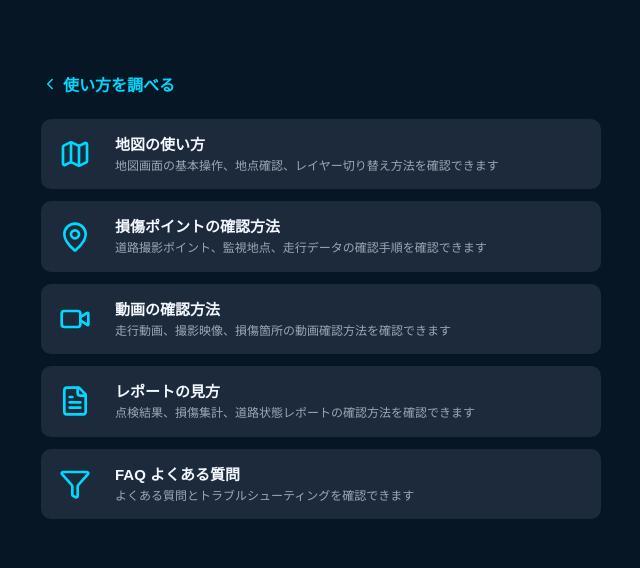
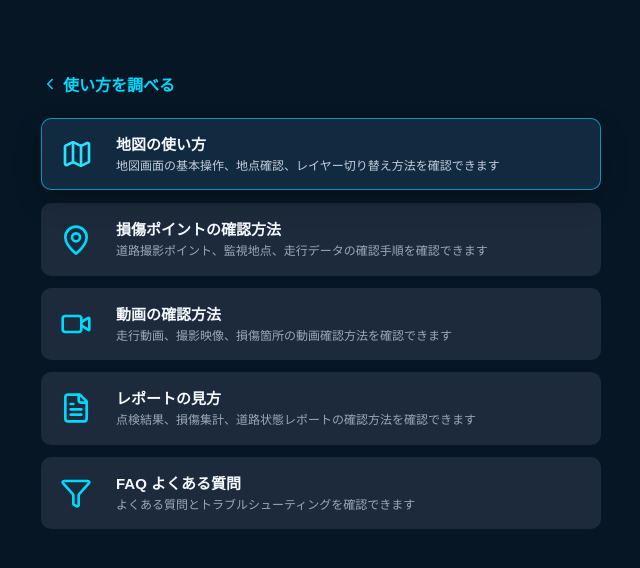
Before and after one commit to Nguyen-An/road-vision-cs-chat, a Next.js app in the folder apps/portal/: page /support/categories in a window 1280 px wide. In both pictures the pointer is over the link 640 px from the left and 154 px from the top of the page. Shown: the top 568 px of the page, without its empty margins (319-959 px from the left). Built offline with nearby package versions, Linux system fonts and the light colour scheme.

Commit message:
Enhance support widget: add hover effects and transitions for improved interactivity

```diff
--- a/apps/portal/src/app/globals.css
+++ b/apps/portal/src/app/globals.css
@@ -137,6 +137,11 @@ input {
   border: 1px solid transparent;
   border-radius: 8px;
   color: var(--muted);
+  transition:
+    border-color 180ms ease,
+    background-color 180ms ease,
+    color 180ms ease,
+    transform 180ms ease;
 }
 
 .category-link.active {
@@ -147,10 +152,30 @@ input {
 
 .category-link svg {
   color: currentColor;
+  transition: color 180ms ease, transform 180ms ease;
 }
 
 .category-link.active svg {
   color: var(--cyan);
+}
+
+.category-link:hover,
+.category-link:focus-visible {
+  border-color: rgba(0, 217, 255, 0.55);
+  background: #102a41;
+  color: var(--text);
+  outline: none;
+  transform: translateY(-1px);
+}
+
+.category-link:hover svg,
+.category-link:focus-visible svg {
+  color: var(--cyan);
+}
+
+.category-link:hover svg:last-child,
+.category-link:focus-visible svg:last-child {
+  transform: translateX(2px);
 }
 
 .count-box {
--- a/apps/portal/src/components/support-widget.css
+++ b/apps/portal/src/components/support-widget.css
@@ -88,17 +88,23 @@
   gap: 14px;
   align-items: center;
   min-height: 64px;
-  border: 0;
+  border: 1px solid transparent;
   border-radius: 10px;
   background: #1d2a3b;
   color: #f4f8ff;
   padding: 14px 18px;
   text-align: left;
   cursor: pointer;
+  transition:
+    border-color 180ms ease,
+    background-color 180ms ease,
+    box-shadow 180ms ease,
+    transform 180ms ease;
 }
 
 .widget-action-card svg {
   color: #00d9ff;
+  transition: color 180ms ease, transform 180ms ease;
 }
 
 .widget-action-card strong {
@@ -115,6 +121,27 @@
   line-height: 1.45;
   -webkit-line-clamp: 2;
   -webkit-box-orient: vertical;
+  transition: color 180ms ease;
+}
+
+.widget-action-card:hover,
+.widget-action-card:focus-visible {
+  border-color: rgba(0, 217, 255, 0.62);
+  background: #122a40;
+  box-shadow: 0 12px 28px rgba(0, 0, 0, 0.18);
+  outline: none;
+  transform: translateY(-1px);
+}
+
+.widget-action-card:hover svg,
+.widget-action-card:focus-visible svg {
+  color: #28e2ff;
+  transform: translateX(1px);
+}
+
+.widget-action-card:hover small,
+.widget-action-card:focus-visible small {
+  color: #c3cedb;
 }
 
 .category-cards {
```
